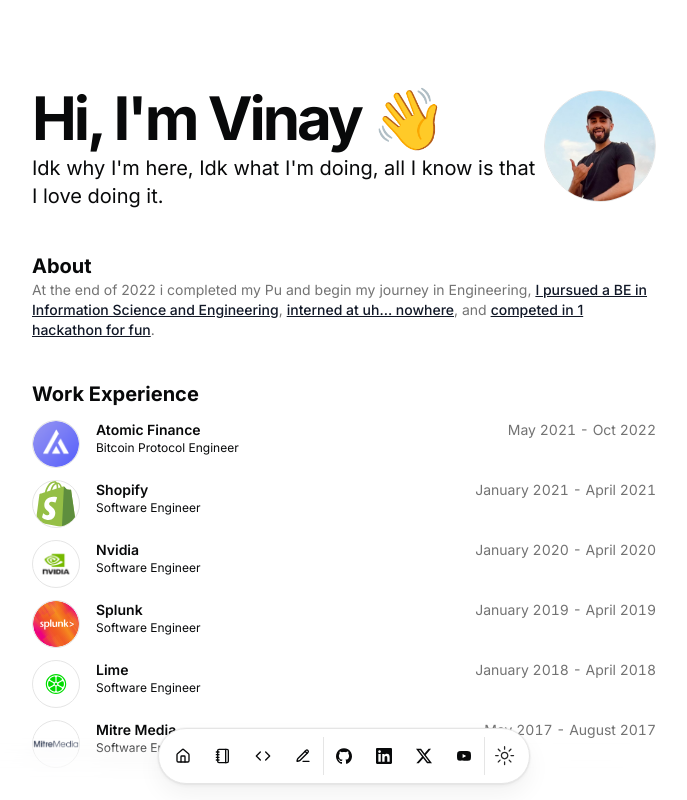
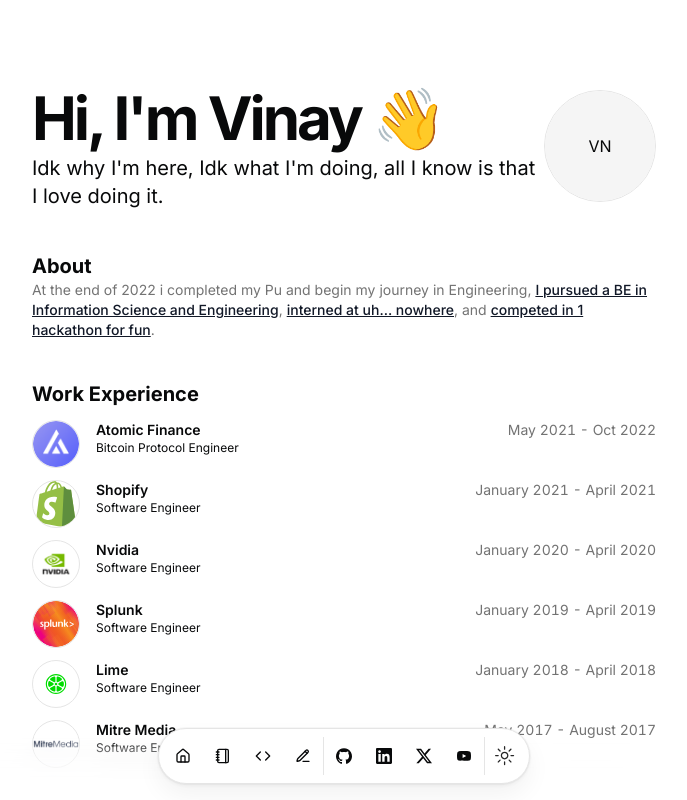
Before and after one commit to kenkastle69/vinay_resume, a Next.js app: page / in a window 1280 px wide. Shown: the top 800 px of the page, without its empty margins (296-983 px from the left). Built offline with nearby package versions, Linux system fonts and the light colour scheme.

Commit message:
Update resume.tsx

```diff
--- a/src/data/resume.tsx
+++ b/src/data/resume.tsx
@@ -11,7 +11,7 @@
     "Idk why I'm here, Idk what I'm doing, all I know is that I love doing it.",
   summary:
     "At the end of 2022 i completed my Pu and begin my journey in Engineering, [I pursued a BE in Information Science and Engineering](/#education), [interned at uh... nowhere](https://www.youtube.com/watch?v=dQw4w9WgXcQ), and [competed in 1 hackathon for fun](/#hackathons).",
-  avatarUrl: "/me.png",
+  avatarUrl: "/vinay.JPG",
   skills: [
     "Java",
     "C",
```
